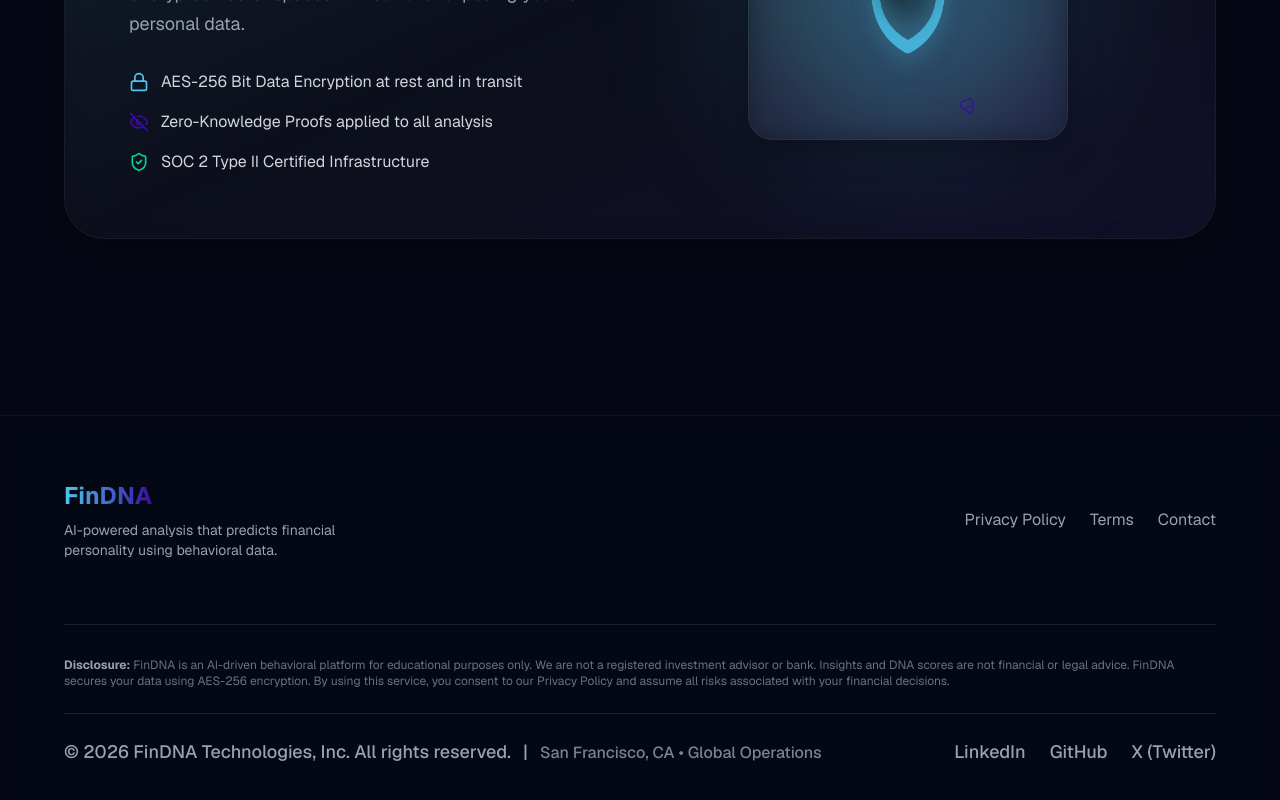
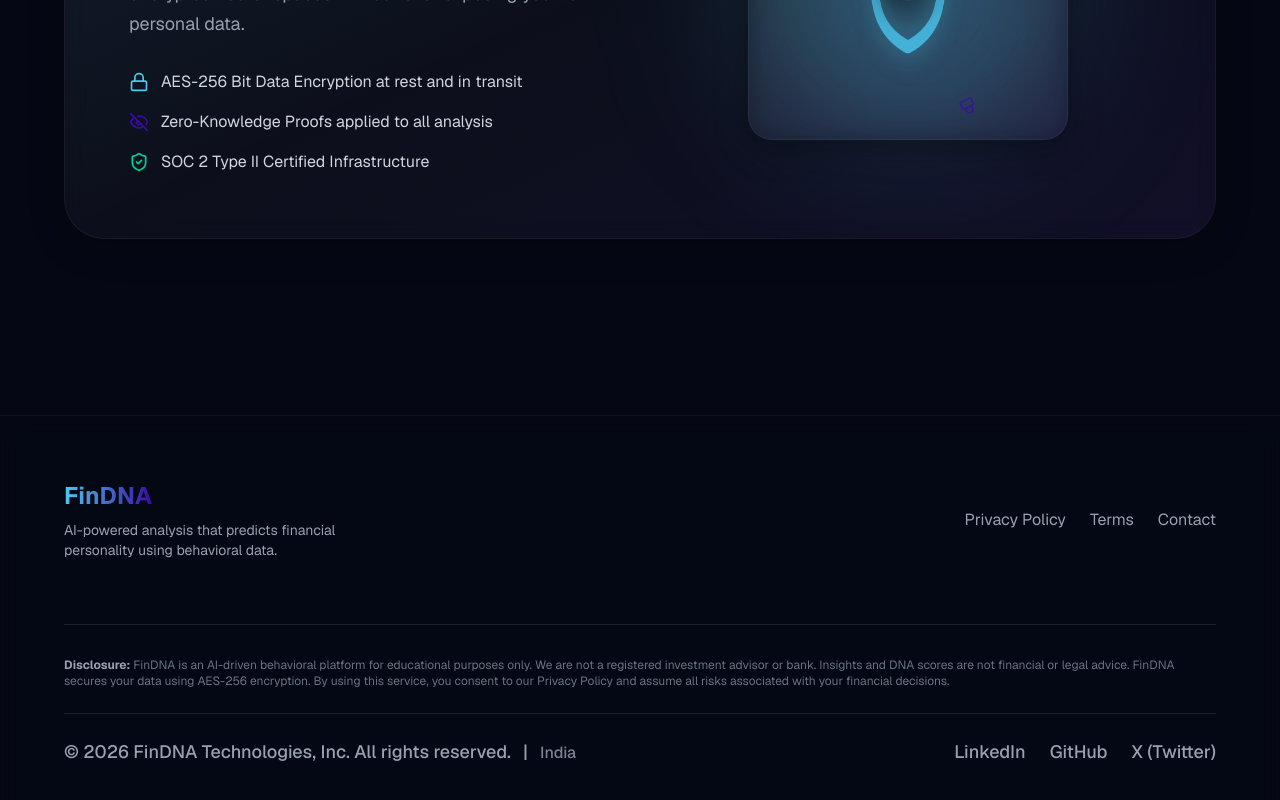
Before and after one commit to 084divyanshuraj/FinDNA, a Next.js app in the folder findna-web/: page / in a window 1280 px wide. Shown: the part 3680-4480 px from the top of the page. Built offline with nearby package versions, Linux system fonts and the light colour scheme.

Commit message:
Changed Footer location

```diff
--- a/findna-web/src/components/layout/Footer.tsx
+++ b/findna-web/src/components/layout/Footer.tsx
@@ -44,7 +44,7 @@
           <p className="mb-4 xl:mb-0 text-center xl:text-left">
             &copy; {new Date().getFullYear()} FinDNA Technologies, Inc. All rights reserved.
             <span className="hidden md:inline mx-3">|</span>
-            <span className="block md:inline mt-2 md:mt-0 text-sm md:text-base opacity-80">San Francisco, CA &bull; Global Operations</span>
+            <span className="block md:inline mt-2 md:mt-0 text-sm md:text-base opacity-80">India</span>
           </p>
           <div className="flex space-x-6 mt-2 xl:mt-0">
             <a href="#" className="hover:text-white transition-colors">LinkedIn</a>
```
